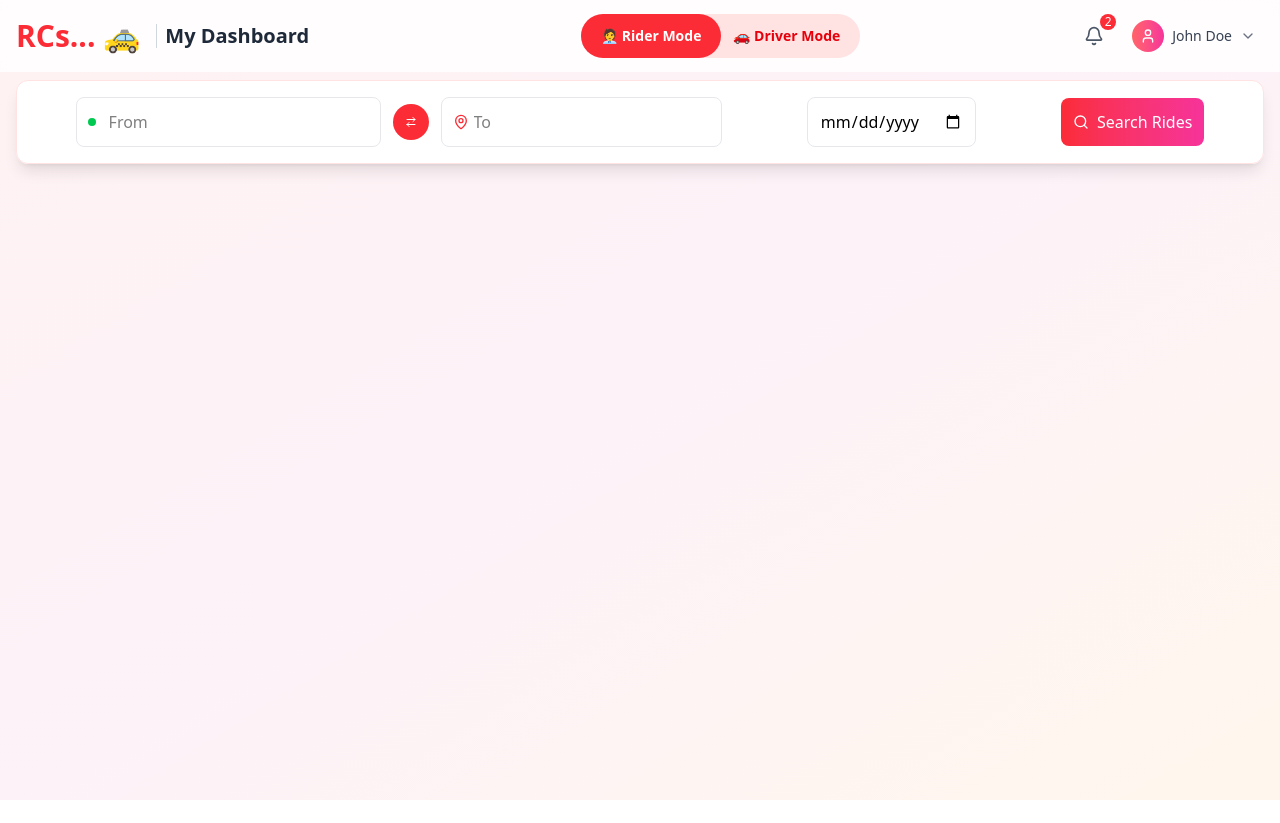
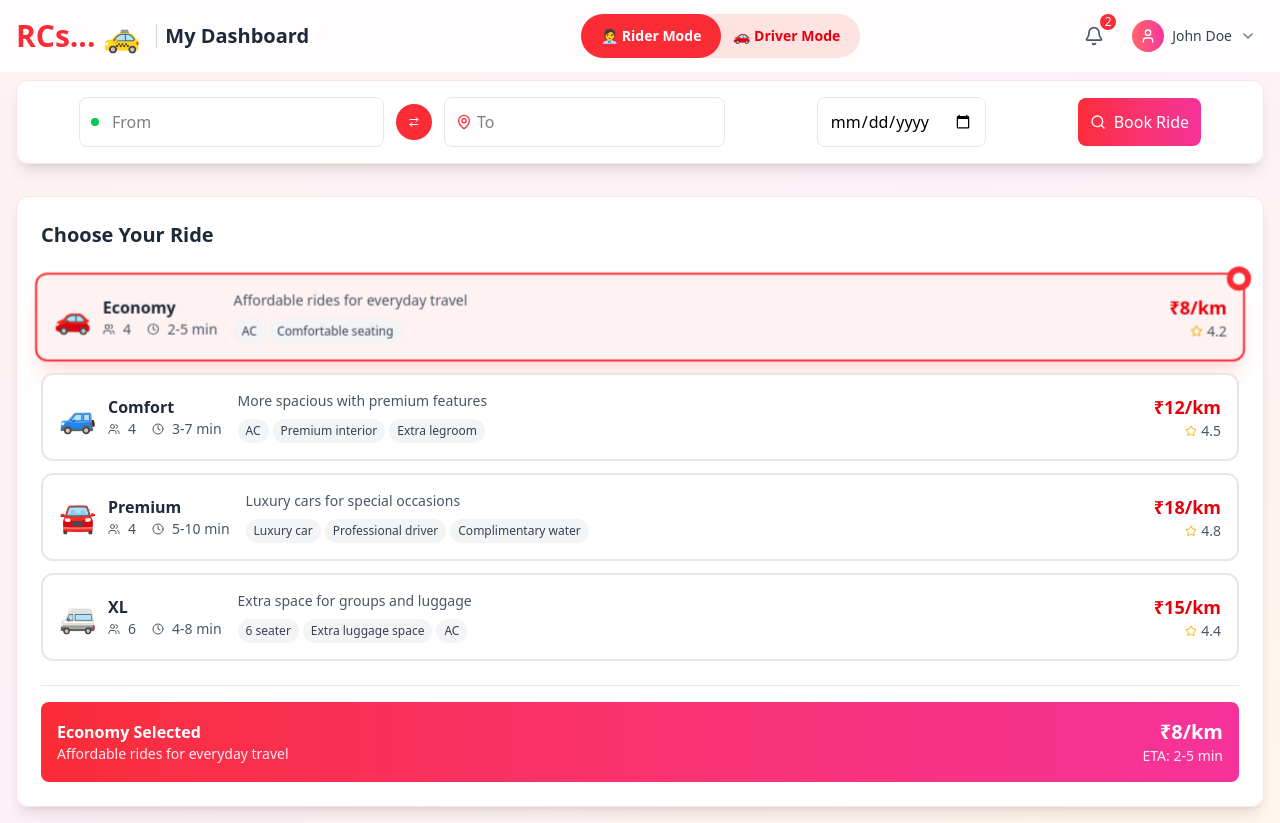
Before and after one commit to SiddareddyRajeshReddy/RentalCabServices, a React (Vite) app: page /dashboard in a window 1280 px wide. Before the commit the page ends 800 px from the top, so only its background shows below. Built offline with nearby package versions, Linux system fonts and the light colour scheme; a web font is replaced by a local one.

Commit message:
Dashboard cabSelection Section

```diff
--- /dev/null
+++ b/components/cabCard.jsx
@@ -0,0 +1,68 @@
+import React from "react"
+import { Users, Clock, Star } from 'lucide-react'
+const CabCard = ({ cab, isSelected, onClick }) => {
+    return (
+        <>
+            <div
+                onClick={() => onClick(cab.id)}
+                className={`
+                relative cursor-pointer transition-all duration-500 ease-out rounded-xl p-4 border-2
+                ${isSelected
+                        ? 'border-red-500 bg-red-50 shadow-xl transform scale-101 shadow-red-200/50'
+                        : 'border-gray-200 bg-white hover:border-red-300 hover:shadow-md hover:scale-[1.005]'
+                    }
+                backdrop-blur-md
+            `}
+            >
+                {/* Selection Indicator */}
+                {isSelected && (
+                    <div className="absolute -top-2 -right-2 w-6 h-6 bg-red-500 rounded-full flex items-center justify-center">
+                        <div className="w-3 h-3 bg-white rounded-full"></div>
+                    </div>
+                )}
+
+                <div className="flex items-center space-x-4">
+                    {/* Car Icon and Basic Info */}
+                    <div className="flex items-center space-x-3">
+                        <div className="text-3xl">
+                            {cab.icon}
+                        </div>
+                        <div>
+                            <h3 className="font-semibold text-gray-800">{cab.name}</h3>
+                            <div className="flex items-center space-x-2 text-sm text-gray-600">
+                                <Users className="w-3 h-3" />
+                                <span>{cab.capacity}</span>
+                                <Clock className="w-3 h-3 ml-2" />
+                                <span>{cab.eta}</span>
+                            </div>
+                        </div>
+                    </div>
+
+                    {/* Description and Features */}
+                    <div className="flex-1">
+                        <p className="text-sm text-gray-600 mb-2">{cab.description}</p>
+                        <div className="flex flex-wrap gap-1">
+                            {cab.features.map((feature, index) => (
+                                <span
+                                    key={index}
+                                    className="text-xs bg-gray-100 text-gray-700 px-2 py-1 rounded-full"
+                                >
+                                    {feature}
+                                </span>
+                            ))}
+                        </div>
+                    </div>
+
+                    {/* Price and Rating */}
+                    <div className="text-right">
+                        <div className="text-lg font-bold text-red-600">{cab.price}</div>
+                        <div className="flex items-center text-sm text-gray-600 justify-end">
+                            <Star className="w-3 h-3 text-yellow-500 mr-1" />
+                            <span>{cab.rating}</span>
+                        </div>
+                    </div>
+                </div>
+            </div>
+        </>)
+}
+export default CabCard
--- /dev/null
+++ b/components/cabTypes.jsx
@@ -0,0 +1,101 @@
+import React, { useState } from 'react'
+import CabCard from './cabCard'
+import { MapPin } from 'lucide-react'
+const CabTypesComponent = () => {
+    const [selectedCab, setSelectedCab] = useState('economy')
+    const cabTypes = [
+        {
+            id: 'economy',
+            name: 'Economy',
+            description: 'Affordable rides for everyday travel',
+            price: '₹8/km',
+            capacity: 4,
+            eta: '2-5 min',
+            rating: 4.2,
+            features: ['AC', 'Comfortable seating'],
+            icon: '🚗',
+        },
+        {
+            id: 'comfort',
+            name: 'Comfort',
+            description: 'More spacious with premium features',
+            price: '₹12/km',
+            capacity: 4,
+            eta: '3-7 min',
+            rating: 4.5,
+            features: ['AC', 'Premium interior', 'Extra legroom'],
+            icon: '🚙',
+        },
+        {
+            id: 'premium',
+            name: 'Premium',
+            description: 'Luxury cars for special occasions',
+            price: '₹18/km',
+            capacity: 4,
+            eta: '5-10 min',
+            rating: 4.8,
+            features: ['Luxury car', 'Professional driver', 'Complimentary water'],
+            icon: '🚘',
+        },
+        {
+            id: 'xl',
+            name: 'XL',
+            description: 'Extra space for groups and luggage',
+            price: '₹15/km',
+            capacity: 6,
+            eta: '4-8 min',
+            rating: 4.4,
+            features: ['6 seater', 'Extra luggage space', 'AC'],
+            icon: '🚐',
+        }
+    ]
+
+    return (
+        <div className="mx-auto p-4">
+            <div className="bg-white/95 backdrop-blur-md rounded-xl shadow-lg border border-red-100 p-6">
+                <div className="flex items-center justify-between mb-6">
+                    <h2 className="text-xl font-semibold text-gray-800">Choose Your Ride</h2>
+                </div>
+
+                <div className="space-y-3">
+                    {cabTypes.map((cab) => (
+                        <CabCard
+                            key={cab.id}
+                            cab={cab}
+                            isSelected={selectedCab === cab.id}
+                            onClick={setSelectedCab}
+                        />
+                    ))}
+                </div>
+
+                {/* Selected Cab Summary */}
+                {selectedCab && (
+                    <div className="mt-6 pt-4 border-t border-gray-200">
+                        <div className="bg-gradient-to-r from-red-500 to-pink-500 text-white rounded-lg p-4">
+                            <div className="flex items-center justify-between">
+                                <div>
+                                    <h3 className="font-semibold">
+                                        {cabTypes.find(cab => cab.id === selectedCab)?.name} Selected
+                                    </h3>
+                                    <p className="text-sm opacity-90">
+                                        {cabTypes.find(cab => cab.id === selectedCab)?.description}
+                                    </p>
+                                </div>
+                                <div className="text-right">
+                                    <div className="text-xl font-bold">
+                                        {cabTypes.find(cab => cab.id === selectedCab)?.price}
+                                    </div>
+                                    <div className="text-sm opacity-90">
+                                        ETA: {cabTypes.find(cab => cab.id === selectedCab)?.eta}
+                                    </div>
+                                </div>
+                            </div>
+                        </div>
+                    </div>
+                )}
+            </div>
+        </div>
+    )
+}
+
+export default CabTypesComponent
--- a/components/dashboard.jsx
+++ b/components/dashboard.jsx
@@ -1,6 +1,7 @@
 import React, { useState, useEffect } from "react"
 import ThemedHeader from "./dashboardHeader";
 import RideSearchBar from "./searchBar";
+import CabTypesComponent from "./cabTypes";
 const Dashboard = () => {
 
     return (
@@ -8,6 +9,7 @@ const Dashboard = () => {
           <div className="min-h-screen bg-gradient-to-br from-red-50 via-pink-50 to-orange-50 overflow-hidden">
             <ThemedHeader/>
             <RideSearchBar/>
+            <CabTypesComponent/>
             </div>
        </>
     )
--- a/components/dashboardHeader.jsx
+++ b/components/dashboardHeader.jsx
@@ -17,12 +17,14 @@ const ThemedHeader = () => {
 
     const toggleNotifications = () => {
         setNotifyOpener(!notifyOpener)
-        setMenuOpener(false)
+        if(menuOpener)
+            setMenuOpener(false)
     }
 
     const toggleMenu = () => {
         setMenuOpener(!menuOpener)
-        setNotifyOpener(false)
+        if(notifyOpener)
+            setNotifyOpener(false)
     }
 
     return (
--- a/components/searchBar.jsx
+++ b/components/searchBar.jsx
@@ -36,7 +36,7 @@ const RideSearchBar = () => {
                             onClick={swapLocations}
                             className="p-3 rounded-full bg-red-500 text-white hover:bg-red-600 transition-colors"
                         >
-                            <ArrowUpDown className="w-3 h-3 lg:rotate-90 transition-all duration-800 ease-in-out" />
+                            <ArrowUpDown className="w-3 h-3 lg:rotate-270 transition-all duration-800 ease-in-out" />
                         </button>
                     </div>
 
@@ -64,7 +64,7 @@ const RideSearchBar = () => {
                 {/* Search Button */}
                 <button className="bg-gradient-to-r p-3 from-red-500 to-pink-500 text-white rounded-lg font-medium hover:from-red-600 hover:to-pink-600 transition-all flex items-center justify-center space-x-2">
                     <Search className="w-4 h-4" />
-                    <span>Search Rides</span>
+                    <span>Book Ride</span>
                 </button>
             </div>
         </div>
```
